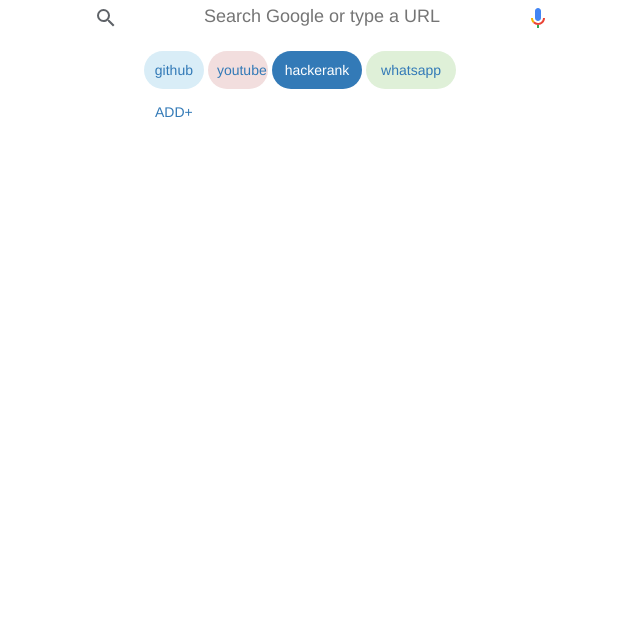
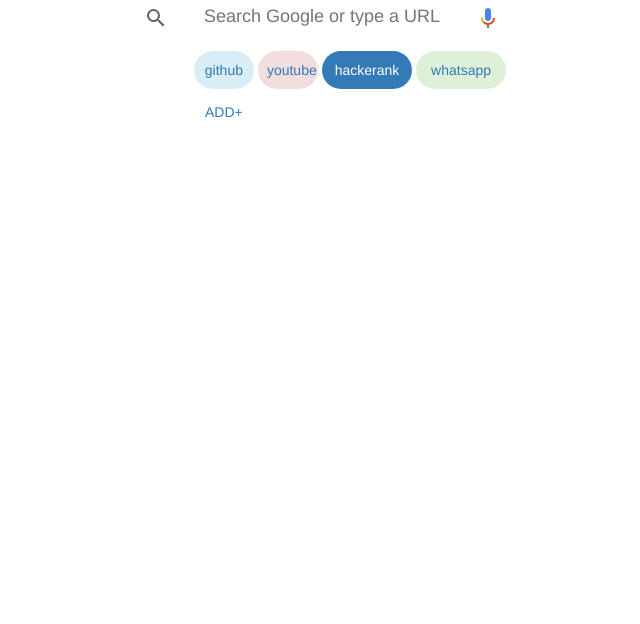
Before and after one commit to NaveenDoddi/google, a plain HTML site: page index.html in a window 1280 px wide. Shown: the part 176-800 px from the top of the page, without its empty margins (318-958 px from the left). Drawn offline with nearby package versions, Linux system fonts and the light colour scheme.

Commit message:
Update style.css

```diff
--- a/style.css
+++ b/style.css
@@ -1,5 +1,5 @@
 #input{
-    width: 400px;
+    width: 300px;
     height: 45px;
     border-radius: 20px;
     border: none;
@@ -16,6 +16,8 @@
     float: left;
     padding: 9px;
     margin: 2px;
+    position: relative;
+    left: 50px;
 }
 #body{
     text-align: center;
```
